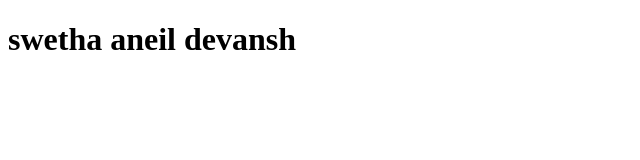
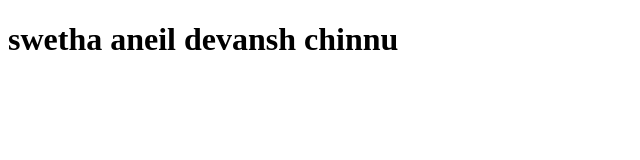
Before and after one commit to swethathadagoni/push-to-git, a plain HTML site: page index.html in a window 1280 px wide. Shown: the whole page, without its empty margins (0-640 px from the left). Drawn offline with Linux system fonts and the light colour scheme.

Commit message:
Update index.html

```diff
--- a/index.html
+++ b/index.html
@@ -6,6 +6,6 @@
     <title>Document</title>
 </head>
 <body>
-    <h1>swetha aneil devansh</h1>
+    <h1>swetha aneil devansh chinnu</h1>
 </body>
 </html>
```
